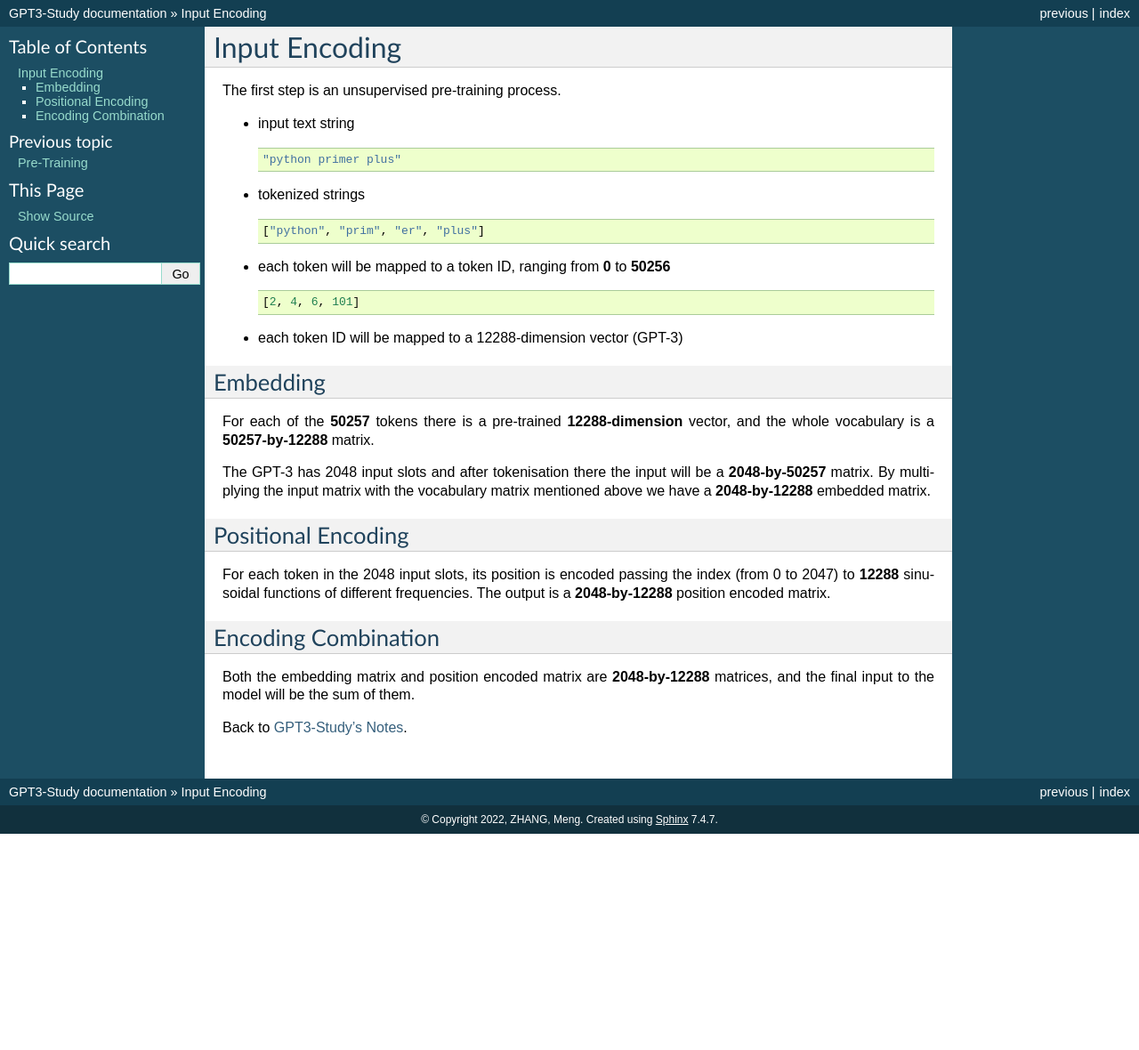
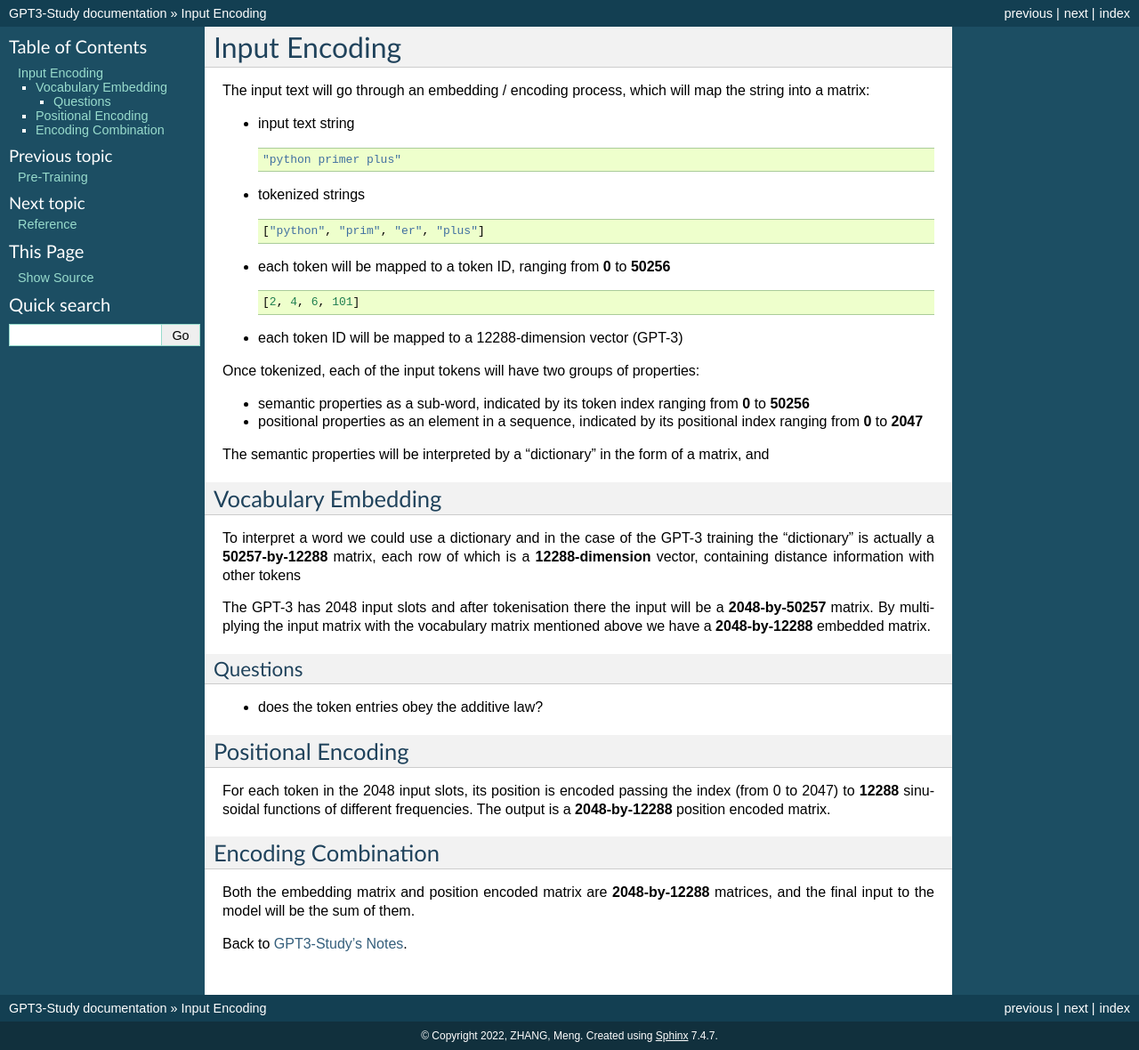
Before and after one commit to ppmzhang2/gpt3-study, a Sphinx documentation site: the page built from docs/source/encoding.rst, in a window 1280 px wide. Shown: the whole page at 89% size. Built offline with Sphinx 7.4.7, drawn with Linux system fonts in a browser that asks for light colours; before the commit the page ends 937 px from its top, so only the background shows below that.

Commit message:
Add Model and Network Docs (#2)
- contents
  - further explain token embedding
  - add a question in encoding
  - add flow chart
  - add model, network part and reference
- support html math

```diff
--- a/docs/source/conf.py
+++ b/docs/source/conf.py
@@ -28,6 +28,7 @@ author = 'ZHANG, Meng'
 # extensions coming with Sphinx (named 'sphinx.ext.*') or your custom
 # ones.
 extensions = [
+    'sphinx.ext.mathjax',
 ]
 
 # Add any paths that contain templates here, relative to this directory.
--- a/docs/source/encoding.rst
+++ b/docs/source/encoding.rst
@@ -2,7 +2,8 @@
 Input Encoding
 ##############
 
-The first step is an unsupervised pre-training process.
+The input text will go through an embedding / encoding process, which will map
+the string into a matrix:
 
 - input text string
 
@@ -24,15 +25,33 @@ The first step is an unsupervised pre-training process.
 
 - each token ID will be mapped to a 12288-dimension vector (GPT-3)
 
-Embedding
-=========
+Once tokenized, each of the input tokens will have two groups of properties:
 
-For each of the **50257** tokens there is a pre-trained **12288-dimension**
-vector, and the whole vocabulary is a **50257-by-12288** matrix.
+- semantic properties as a sub-word, indicated by its token index ranging from
+  **0** to **50256**
+
+- positional properties as an element in a sequence, indicated by its
+  positional index ranging from **0** to **2047**
+
+The semantic properties will be interpreted by a "dictionary" in the form of a
+matrix, and
+
+Vocabulary Embedding
+====================
+
+To interpret a word we could use a dictionary and in the case of the GPT-3
+training the "dictionary" is actually a **50257-by-12288** matrix, each row of
+which is a **12288-dimension** vector, containing distance information with
+other tokens
 
 The GPT-3 has 2048 input slots and after tokenisation there the input will be
 a **2048-by-50257** matrix. By multiplying the input matrix with the vocabulary
 matrix mentioned above we have a **2048-by-12288** embedded matrix.
+
+Questions
+---------
+
+- does the token entries obey the additive law?
 
 Positional Encoding
 ===================
@@ -41,7 +60,6 @@ For each token in the 2048 input slots, its position is encoded passing the
 index (from 0 to 2047) to **12288** sinusoidal functions of different frequencies.
 The output is a **2048-by-12288** position encoded matrix.
 
-
 Encoding Combination
 ====================
 
--- a/docs/source/index.rst
+++ b/docs/source/index.rst
@@ -14,9 +14,11 @@ GPT-3 language model.
    :maxdepth: 2
    :caption: Contents:
 
+   model.rst
+   network.rst
    pretrain.rst
    encoding.rst
-
+   reference.rst
 
 ##################
 Indices and tables
```
Also changed, not shown: docs/source/model.rst (added, +139 -0 lines), docs/source/network.rst (added, +86 -0 lines), docs/source/reference.rst (added, +73 -0 lines).
